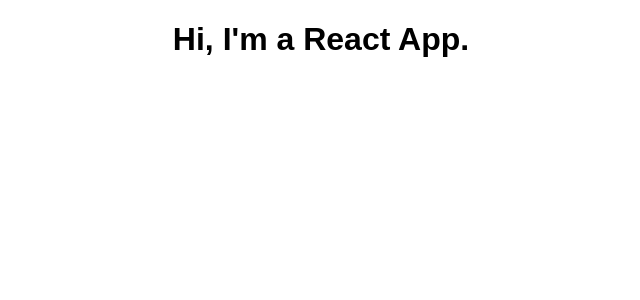
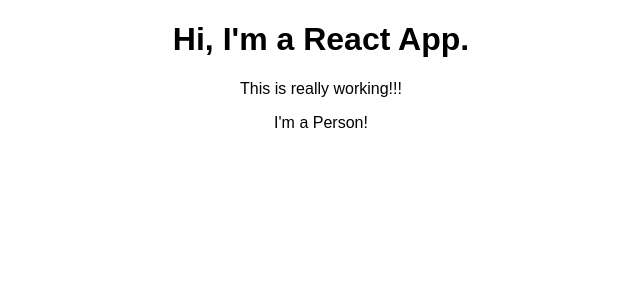
Before and after one commit to cperalt06/Learning_React16, a React (Create React App) app in the folder react-complete-guide/: page / in a window 1280 px wide. Shown: the top 300 px of the page, without its empty margins (319-959 px from the left). Built offline with nearby package versions, Linux system fonts and the light colour scheme.

Commit message:
Update App.js and Person.js to compile

```diff
--- a/react-complete-guide/src/App.js
+++ b/react-complete-guide/src/App.js
@@ -1,11 +1,14 @@
 import React, { Component } from 'react';
 import './App.css';
+import Person from './Person/Person'
 
 class App extends Component {
   render() {
     return (
       <div className="App">
         <h1>Hi, I'm a React App.</h1>
+        <p>This is really working!!!</p>
+        <Person />
       </div>
     );
     // return React.createElement('div', {className: 'App'}, React.createElement('h1', null,'Does this work now?'));
--- a/react-complete-guide/src/Person/Person.js
+++ b/react-complete-guide/src/Person/Person.js
@@ -1,3 +1,5 @@
+import React from 'react';
+
 const person = () => {
     return <p>I'm a Person!</p>
 };
```
